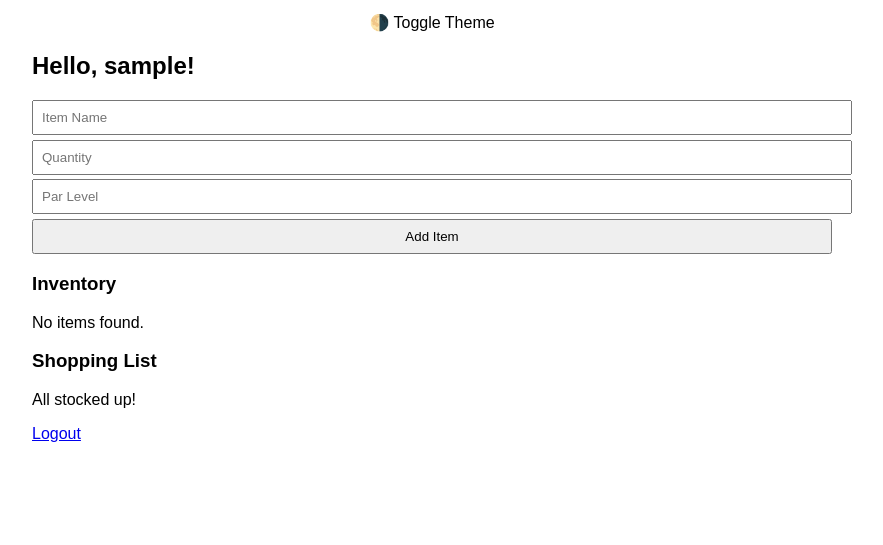
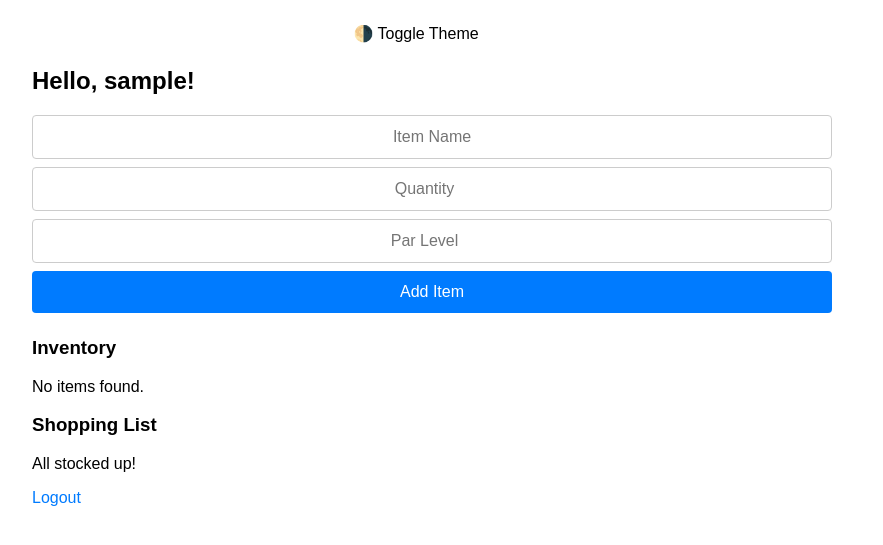
Before and after one commit to BikramSingh1989/Shopping-List-Creator, a Flask app: page /dashboard in a window 1280 px wide. Shown: the top 545 px of the page, without its empty margins (208-1091 px from the left). Run offline with Flask 3, Linux system fonts and the light colour scheme; the visitor is signed in with stand-in values (Sample User, id 1); data that the repository does not hold is empty.

Commit message:
updated style.css

```diff
--- a/static/style.css
+++ b/static/style.css
@@ -1,22 +1,28 @@
+/* ===== Theme Variables ===== */
+:root {
+  --bg: #ffffff;
+  --text: #000000;
+  --card-bg: #f4f4f4;
+  --accent: #007bff;
+  --accent-hover: #0056b3;
+}
+
+body.dark {
+  --bg: #121212;
+  --text: #f1f1f1;
+  --card-bg: #1e1e1e;
+  --accent: #3399ff;
+  --accent-hover: #1177cc;
+}
+
+/* ===== Base Styles ===== */
 body {
   font-family: sans-serif;
   margin: 0;
   padding: 0;
   background-color: var(--bg);
   color: var(--text);
-  transition: background 0.3s, color 0.3s;
-}
-
-:root {
-  --bg: #ffffff;
-  --text: #000000;
-  --card-bg: #f4f4f4;
-}
-
-body.dark {
-  --bg: #121212;
-  --text: #f1f1f1;
-  --card-bg: #1e1e1e;
+  transition: background 0.3s ease, color 0.3s ease;
 }
 
 .container {
@@ -25,29 +31,94 @@ body.dark {
   padding: 2rem;
 }
 
+/* ===== Form Styles ===== */
 form {
-  margin-bottom: 1rem;
+  margin-bottom: 1.5rem;
 }
 
-input, button {
-  padding: 0.5rem;
-  margin: 0.3rem 0;
+input, button, .btn {
+  padding: 0.75rem;
+  margin: 0.5rem 0;
   display: block;
   width: 100%;
+  box-sizing: border-box;
+  font-size: 1rem;
+  border-radius: 4px;
+  text-align: center;
+  text-decoration: none;
 }
 
+/* Inputs */
+input {
+  border: 1px solid #ccc;
+  background: #fff;
+  color: #000;
+}
+
+input:focus {
+  outline: none;
+  border-color: var(--accent);
+  box-shadow: 0 0 0 2px rgba(0, 123, 255, 0.25);
+}
+
+/* Buttons */
+button, .btn {
+  background-color: var(--accent);
+  color: white;
+  border: none;
+  cursor: pointer;
+  transition: background-color 0.3s ease;
+}
+
+button:hover, .btn:hover {
+  background-color: var(--accent-hover);
+}
+
+/* ===== Toggle Button (Dark Mode) ===== */
+.toggle-btn {
+  float: right;
+  margin: 1rem;
+  padding: 0.5rem 1rem;
+  cursor: pointer;
+  border: none;
+  background: none;
+  color: var(--text);
+  font-size: 1rem;
+}
+
+/* ===== Card Style for Inventory Items ===== */
 .item {
   background: var(--card-bg);
   padding: 1rem;
   margin: 0.5rem 0;
   border-radius: 8px;
+  box-shadow: 0 2px 4px rgba(0,0,0,0.08);
 }
 
-.toggle-btn {
-  float: right;
-  padding: 0.5rem;
-  cursor: pointer;
+/* ===== Link Buttons (logout, delete) ===== */
+a.btn {
+  display: block;
+  background-color: var(--accent);
+  color: white;
   border: none;
-  background: none;
+  padding: 0.75rem;
+  margin: 0.5rem 0;
+  width: 100%;
   font-size: 1rem;
+  border-radius: 4px;
+  text-decoration: none;
 }
+
+a.btn:hover {
+  background-color: var(--accent-hover);
+}
+
+/* ===== Utility Links ===== */
+a {
+  color: var(--accent);
+  text-decoration: none;
+}
+
+a:hover {
+  text-decoration: underline;
+}
```
